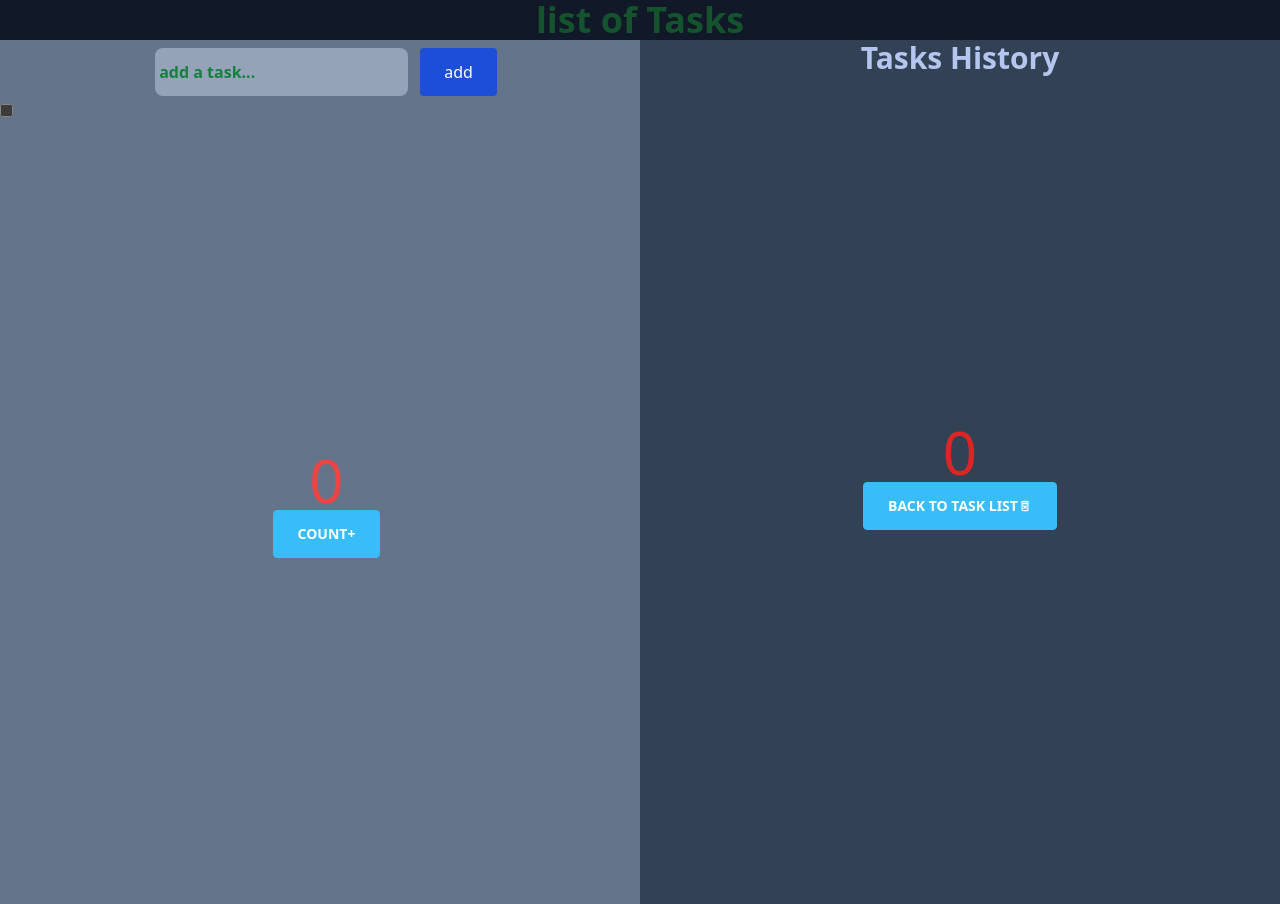
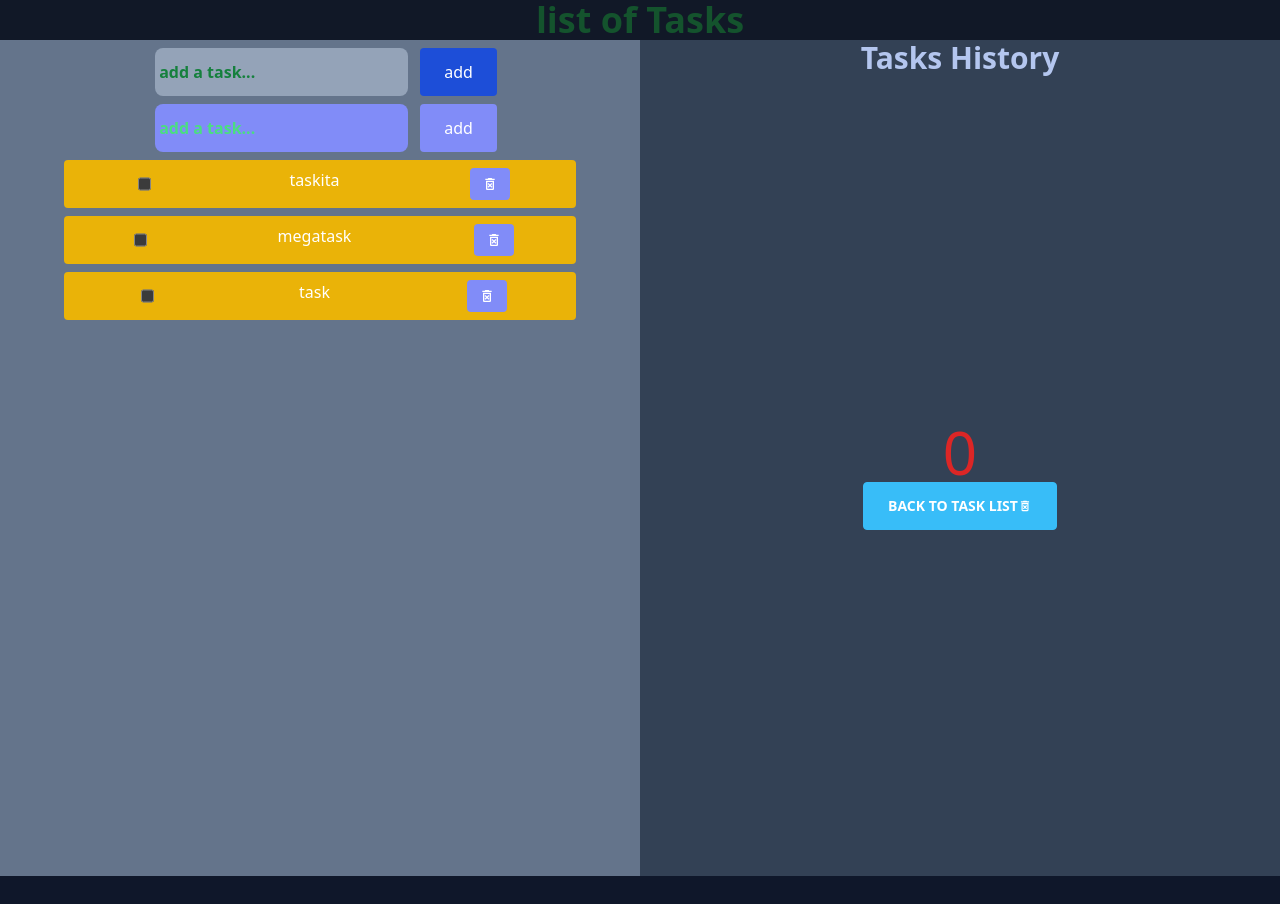
Before and after one commit to FreedSoul/toDoApp, a React (Vite) app: page / in a window 1280 px wide. After the commit the page ends 876 px from the top, so only its background shows below. Built offline with nearby package versions, Linux system fonts and the light colour scheme.

Commit message:
task list rendering

```diff
--- a/src/components/Atask.jsx
+++ b/src/components/Atask.jsx
@@ -1,24 +1,35 @@
 import React, { Children, useState } from "react"
+import { MdOutlineDeleteForever } from "react-icons/md"
+import { BsArrowRightSquare } from "react-icons/bs"
+import NewTask from "./NewTask"
 
-const Counter = () => {
-  const [count, setCount] = useState(0)
+const Atask = () => {
+  const [task , setTask] = useState('')
+  const taskList = ['taskita','megatask','task']
+  const list = taskList.map((task) => {
+    return (
+    <NewTask key={task}>{task}</NewTask>
+    )})
   return (
-    <div className="flex h-screen">
-      <div className="flex flex-col">
-        <input type="checkbox" />
-        <h2>{/* {Children} */}</h2>
+    <div className=" ">
+      <div className="flex justify-center my-2">
+        <input
+          className=" bg-secondary rounded-lg mx-3 px-1 py-3 placeholder:text-green-400 font-bold text-green-400"
+          placeholder="add a task..."
+        />
+        <button
+          className="px-6 py-2 rounded bg-secondary hover:bg-green-400 text-white"
+          type="button"
+          onClick={() =>{}}
+        >
+          add
+        </button>
       </div>
-      <div className="m-auto">
-        <div className="text-6xl text-red-500">{count}</div>
-        <button
-          className="px-6 py-2 rounded text-white btn btn-primary"
-          type="button"
-          onClick={() => setCount((count) => count + 1)}
-        >
-          count+
-        </button>
+      {/* <div className="flex"></div> ------componente lista--------------------------------------------------*/}
+      <div className="flex-col">
+        {list}
       </div>
     </div>
   )
 }
-export default Counter
+export default Atask
--- a/src/components/Counter.jsx
+++ b/src/components/Counter.jsx
@@ -15,7 +15,6 @@ const Counter = () => {
         >
           back to task list
           <MdOutlineDeleteForever />
-          {/* count+ */}
         </button>
       </div>
     </div>
--- /dev/null
+++ b/src/components/NewHistory.jsx
@@ -0,0 +1,19 @@
+import React, { Children, useState } from "react"
+import { MdOutlineDeleteForever } from "react-icons/md"
+import { BsArrowRightSquare } from "react-icons/bs"
+
+const NewHistory = () => {
+  <div className="m-auto flex max-w-lg max-h-lg justify-around rounded bg-green-300 text-white py-2 my-2">
+    <input type="checkbox" className="mx-2 my-2" />
+    <h2> soy una megaaaaaaaaaaaaaaaaaaaaaaaaaaaaaatask {/* {Children} */}</h2>
+    <button
+      className="px-3 py-2 rounded bg-secondary hover:bg-green-400 text-white"
+      type="button"
+      onClick={() => setCount((count) => count + 1)}
+    >
+      <BsArrowRightSquare />
+    </button>
+  </div>
+}
+
+export default NewHistory
--- /dev/null
+++ b/src/components/NewTask.jsx
@@ -0,0 +1,22 @@
+import React, { Children, useState } from "react"
+import { MdOutlineDeleteForever } from "react-icons/md"
+import { BsArrowRightSquare } from "react-icons/bs"
+
+const NewTask = ({children}) => {
+  // const [count, setCount] = useState(0)
+  return (
+  <div className="m-auto flex max-w-lg max-h-lg justify-around rounded bg-yellow-500 text-white py-2 my-2">
+    <input type="checkbox" className="mx-2 my-2" />
+    <h2> {children}</h2>
+    <button
+      className="px-3 py-2 rounded bg-secondary hover:bg-green-400 text-white"
+      type="button"
+      onClick={() => {}}
+    >
+      <MdOutlineDeleteForever />
+    </button>
+  </div>
+  )
+}
+
+export default NewTask
```
